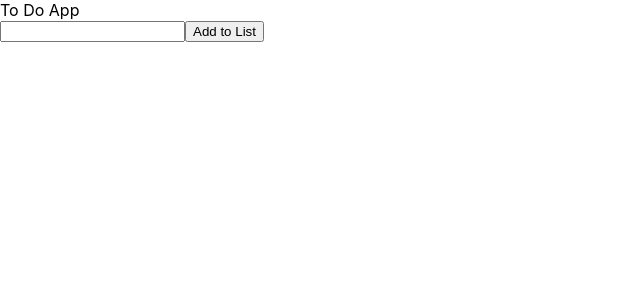
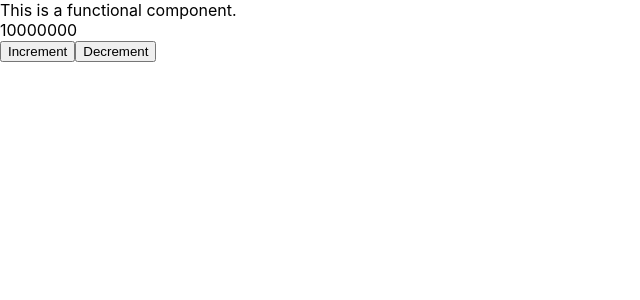
Before and after one commit to deepak104080/cetpa_react, a React (Create React App) app: page / in a window 1280 px wide. Shown: the top 300 px of the page, without its empty margins (0-640 px from the left). Built offline with nearby package versions, Linux system fonts and the light colour scheme.

Commit message:
20th April 2022 - Session

```diff
--- /dev/null
+++ b/src/FnComp.js
@@ -0,0 +1,57 @@
+import React, { useState } from 'react';
+
+const FnComp = () => {
+    const [count, setCount] = useState(10000000);
+    const [count2, setCount2] = useState([1,2,3,4,5]);
+    const [status, setStatus] = useState(true);
+
+    // count - state variable - its not an object - normal variable
+    // 0 - defining the type of state variable and initializing its value
+    // setCount - method to update that state variable
+    // Boolean, string, array, object, number
+    //names can be anything - variable and method
+    // state varibale can be manipulated just by its own method
+    //method cant update anything else
+
+
+    const increase = () => {
+        setCount(count + 1);
+    }
+    const decrease = () => {
+        setCount(count => count - 1);
+    }
+    return(
+        <>
+            <div>This is a functional component.</div>
+            <div>{count}</div>
+            <button onClick={increase}>Increment</button>
+            <button onClick={decrease}>Decrement</button>
+
+            {status && <div></div>}
+
+            {/* Try - Show hide an element on a button click */}
+        </>
+    )
+}
+
+export default FnComp;
+
+
+
+
+
+
+
+
+
+
+
+
+
+
+
+
+
+// REACT HOOKS
+// State - useState
+// wordpress - hooks
--- a/src/Home.js
+++ b/src/Home.js
@@ -14,6 +14,7 @@ class Home extends React.Component {
             input_val: ''
         }
     }
+    //this - referring to self object
     increment_fn = () => {
         console.log('increment clicked...');
         // this.state = {
@@ -104,6 +105,7 @@ class Home extends React.Component {
     render() {
         console.log('render running...');
         let city_name="GGN";
+        const temp1 = 'temp1'
         return(
             <div>
                 <div>Altudo - Class Component</div>
@@ -121,7 +123,7 @@ class Home extends React.Component {
                 <input type="text" value={this.state.input_val} onChange={this.display_input_value.bind(this)}/>
                 <br></br><br></br>
 
-                <ChildComp2 city={city_name} country="India" state={this.state.addr}/>
+                <ChildComp2 city={city_name} country="India" state={this.state.addr} temp1={temp1}/>
 
 
                 {!this.state.loginStatus && <button onClick={this.login_user}>Login</button>}
@@ -210,3 +212,17 @@ export default Home;
 // conditional operartor
 // if - &&
 // if else - (true ? 'true' : 'false')
+
+
+
+
+// State vs Props (var, let, const) - Object
+
+// to store data inside component - pass data outside component
+// state values can update/change (mutable) - props values cant change. (read only / immutable)
+// Class Comp - no use in functional comp
+// props can be used - props can be used
+
+
+// Class Component - Statefull Component
+// Functional Component - Stateless Component
--- a/src/ToDo.js
+++ b/src/ToDo.js
@@ -44,13 +44,12 @@ class ToDo extends React.Component {
                 <input type="text" value={this.state.input_val} onChange={this.display_input_value.bind(this)}/>
                 <button onClick={this.add_to_list}>Add to List</button>
 
-                {this.state.toDoList && this.state.toDoList.map((item) => (
-                    <div>{item}</div>
+                <ul>
+                {this.state.toDoList && this.state.toDoList.map((item, index) => (
+
+                    <li key={`altudo ${index}`}>{item}</li>
                 ))}
-
-                {/* map, filter, reduce, foreach
-                object methods
-                string, date, math */}
+                </ul>
 
             </>
         )
--- a/src/index.js
+++ b/src/index.js
@@ -4,9 +4,10 @@ import './index.css';
 import App from './App';
 import Home from './Home';
 import ToDo from './ToDo';
+import FnComp from './FnComp';
 import reportWebVitals from './reportWebVitals';
 
-ReactDOM.render(<ToDo />,document.getElementById('root'));
+ReactDOM.render(<FnComp />,document.getElementById('root'));
 
 // If you want to start measuring performance in your app, pass a function
 // to log results (for example: reportWebVitals(console.log))
```
